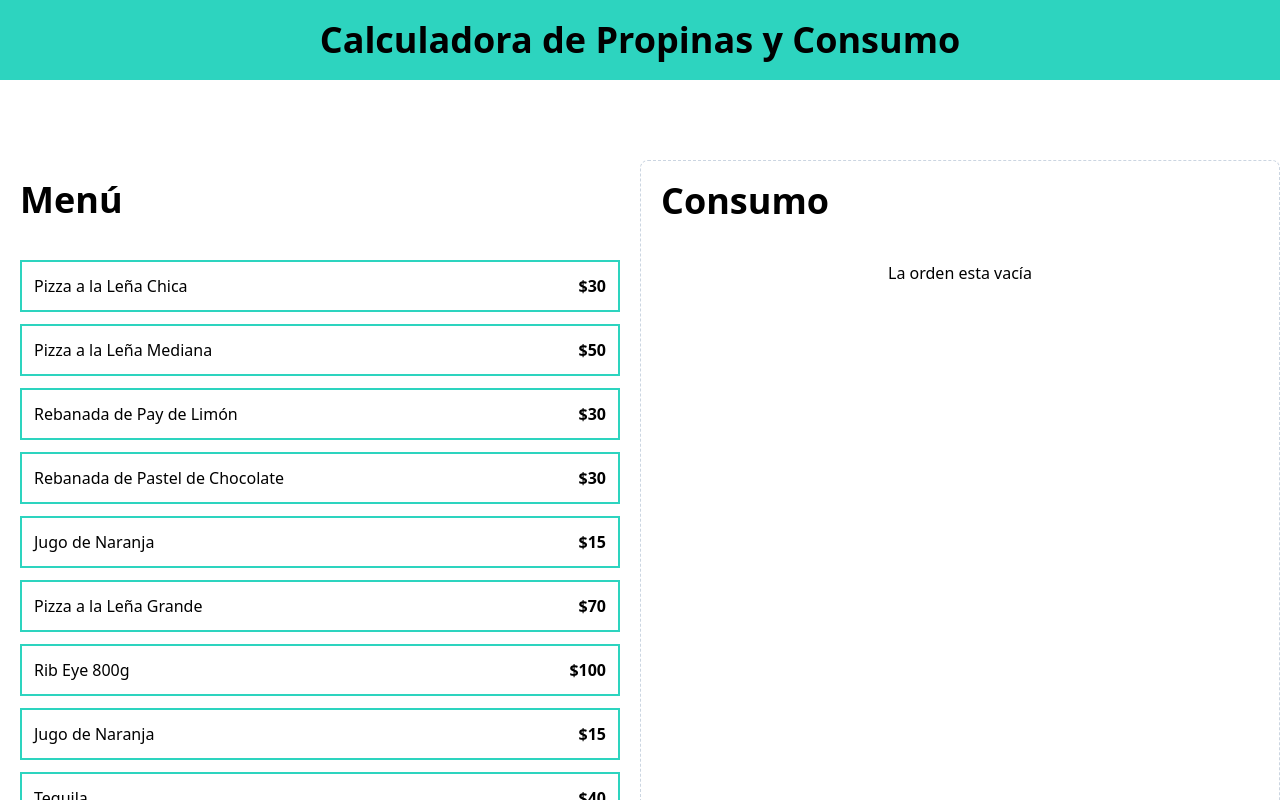
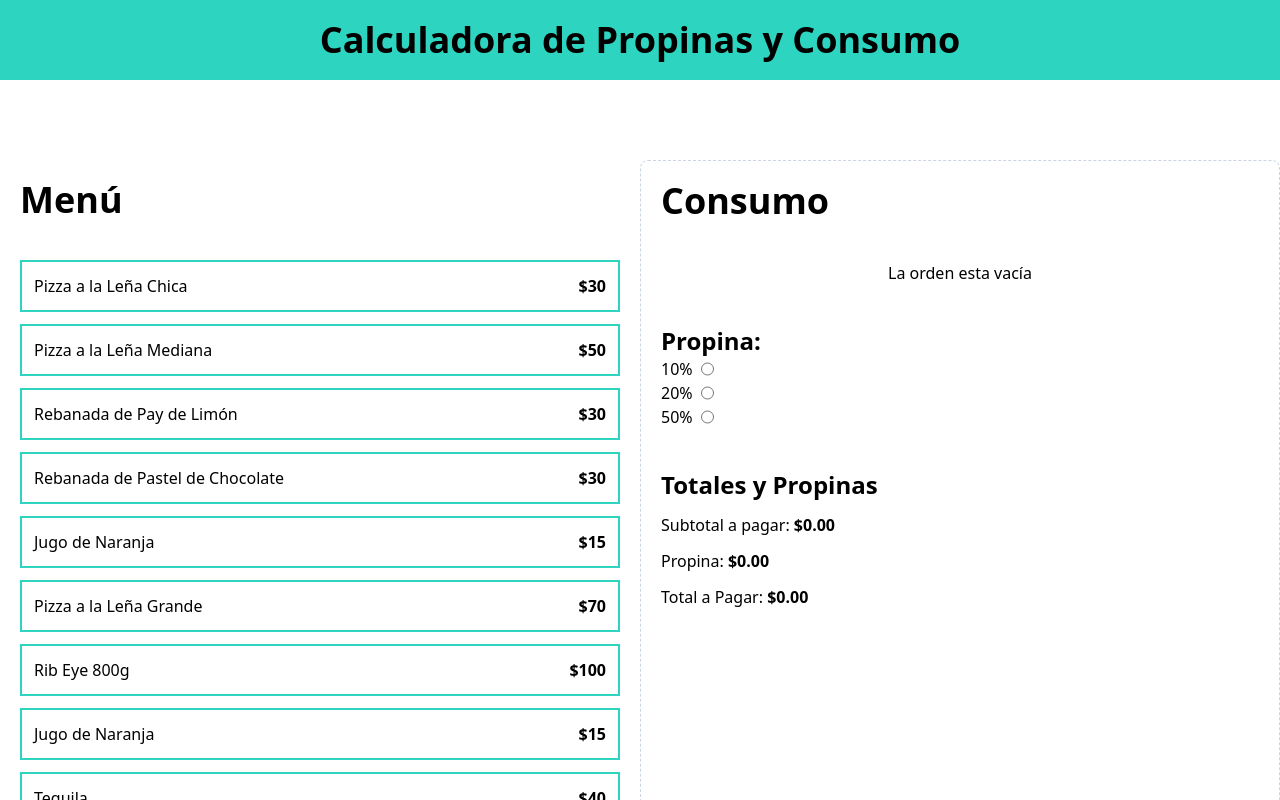
Before and after one commit to JorgeDev7/calculadora_propinas, a React (Vite) app: page / in a window 1280 px wide. Shown: the top 800 px of the page. Built offline with nearby package versions, Linux system fonts and the light colour scheme.

Commit message:
In the custom hook, 'tip' and 'setTip' were imported
'TipPercentageForm' imported, and rendered.

'setTip' was passed to the 'TipPercentageForm'

'tip' was imported and passed to the 'OrderTotals'

```diff
--- a/src/App.tsx
+++ b/src/App.tsx
@@ -1,11 +1,13 @@
 import MenuItem from "./components/MenuItem"
 import OrderContents from "./components/OrderContents";
+import OrderTotals from "./components/OrderTotals";
+import TipPercentageForm from "./components/TipPercentageForm";
 import { menuItems } from "./data/db"
 import useOrder from "./hooks/useOrder"
 
 function App() {
 
-  const { order, addItem, removeItem } = useOrder();
+  const { order, addItem, removeItem, tip, setTip } = useOrder();
 
   return (
     <>
@@ -35,6 +37,15 @@ function App() {
             order={order}
             removeItem={removeItem}
           />
+
+          <TipPercentageForm
+            setTip={setTip}
+          />
+
+          <OrderTotals
+            order={order}
+            tip={tip}
+          />
         </section>
       </main>
     </>
```
